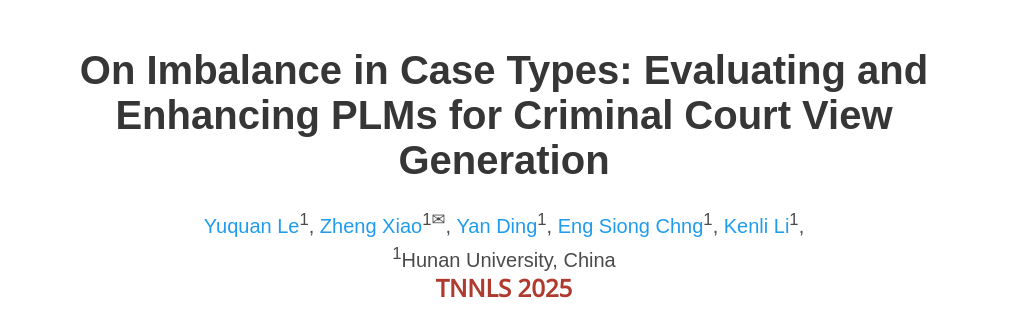
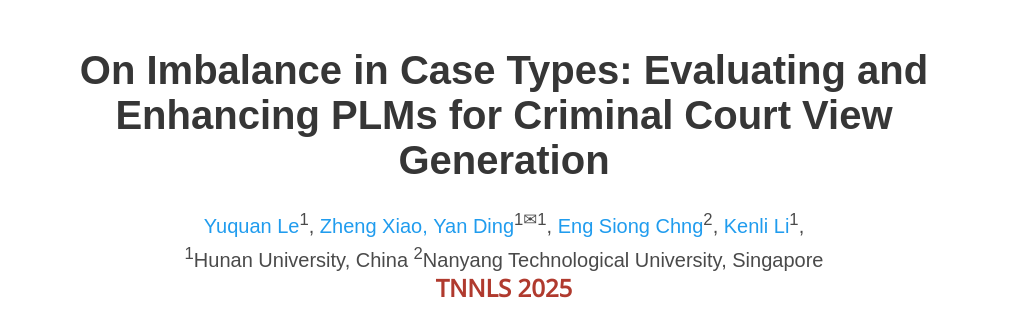
Before and after one commit to yuquanle/Case-type-oriented-metrics-homepage, a plain HTML site: page index.html in a window 1280 px wide. Shown: the top 312 px of the page, without its empty margins (136-1149 px from the left). Drawn offline with nearby package versions, Linux system fonts and the light colour scheme; some icons are missing; a web font is replaced by a local one.

Commit message:
Update index.html

```diff
--- a/index.html
+++ b/index.html
@@ -68,12 +68,12 @@
             <span class="author-block">
               <a href="https://yuquanle.github.io/">Yuquan Le</a><sup>1</sup>,</span>
             <span class="author-block">
-              <a href="https://csee.hnu.edu.cn/people/xiaozheng">Zheng Xiao</a><sup>1&#9993;</sup>,</span>
+              <a href="https://csee.hnu.edu.cn/people/xiaozheng">Zheng Xiao,</span>
             <span class="author-block">
-              <a href="https://csee.hnu.edu.cn/people/dingyan">Yan Ding</a><sup>1</sup>,
+              <a href="https://csee.hnu.edu.cn/people/dingyan">Yan Ding</a><sup>1&#9993;</sup></a><sup>1</sup>,
             </span>
             <span class="author-block">
-              <a href="https://aseschng.github.io/default.html">Eng Siong Chng</a><sup>1</sup>,
+              <a href="https://aseschng.github.io/default.html">Eng Siong Chng</a><sup>2</sup>,
             </span>
             <span class="author-block">
               <a href="https://scholar.google.com/citations?user=mSpHqSUAAAAJ&hl=zh-CN&oi=ao">Kenli Li</a><sup>1</sup>,
@@ -82,6 +82,7 @@
 
           <div class="is-size-5 publication-authors">
             <span class="author-block"><sup>1</sup>Hunan University, China    </span>
+            <span class="author-block"><sup>2</sup>Nanyang Technological University, Singapore    </span>
           </div>
 
         </span>
```
